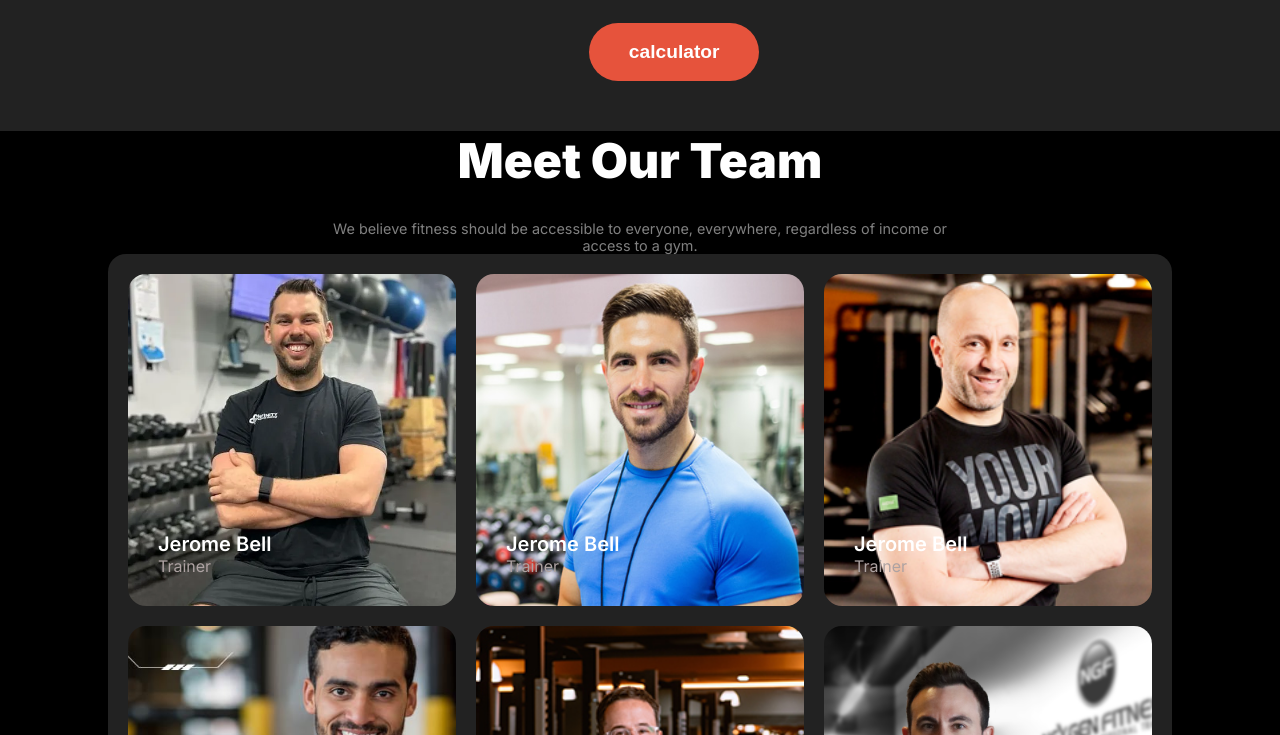
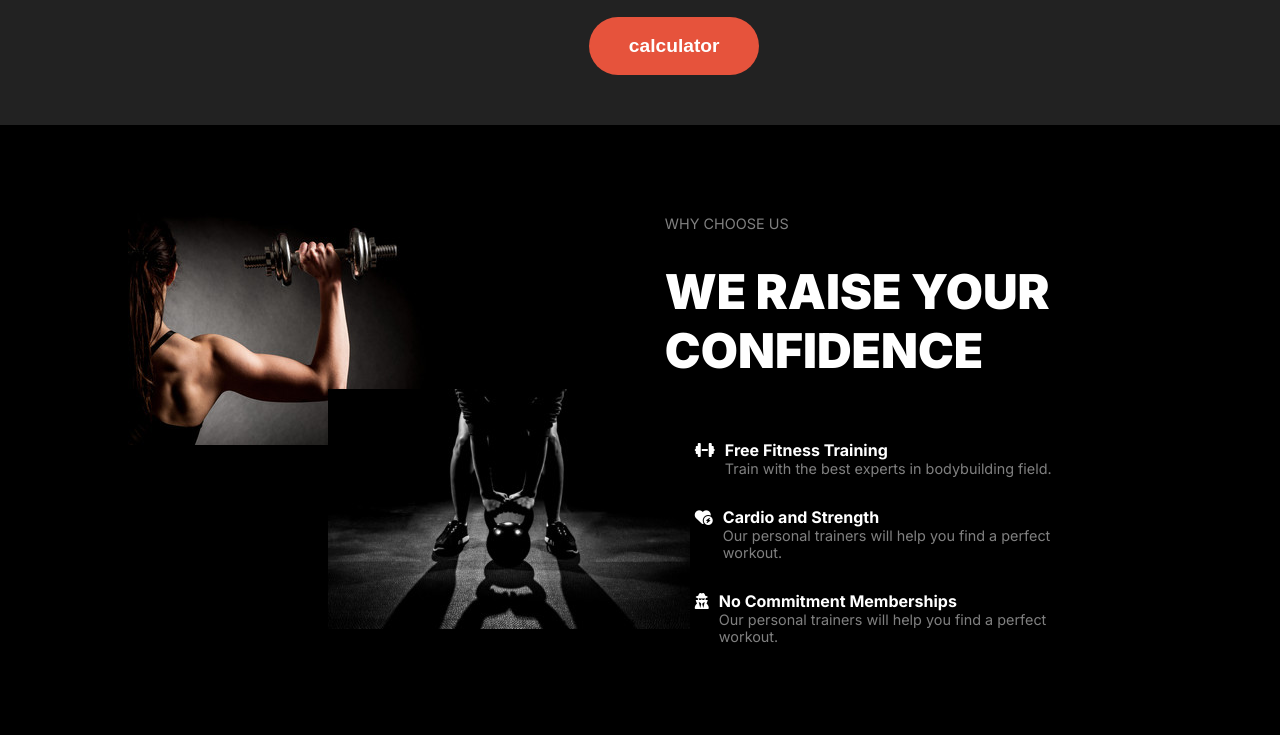
Before and after one commit to Imamasharmeen/B10A2-versatile-ui, a plain HTML site: page index.html in a window 1280 px wide. Shown: the part 2065-2800 px from the top of the page. Drawn offline with Linux system fonts and the light colour scheme.

Commit message:
Added confidence section amd made it responsive

```diff
--- a/index.html
+++ b/index.html
@@ -25,7 +25,7 @@
         </div>
         <div class="banner-section">
             <div class="banner-content">
-                <h3 class="banner-title">Get body in <br><span>shape</span>& stay<br> healthy</h3>
+                <h3 class="banner-title">Get body in<br><span class="font">shape </span>& stay healthy</h3>
 
                 <p class="banner-description">Lorem ipsum dolor sit amet, consectetur adipiscing elit. Sem<br> vestibulum sed scelerisque eros. Lectus faucibus.</p>
                 <div id="btn">
@@ -165,7 +165,59 @@
             </div>
 
         </section>
-<!-- /*BMI section ends here*/
+
+
+        <!-- /*BMI section ends here*/
+/*Confidence section starts here */-->
+
+        <section class="confidence-section">
+            <div class="confidence-section-image">
+                <div class="confidence-section-image1">
+
+                    <img class="image1" src="./images/fit1.jpg">
+                </div>
+                <div class="confidence-section-image2">
+                    <img class="image2" src="./images/fit2.jpg">
+                </div>
+            </div>
+
+
+            <div class="confidence-section-text">
+                <h4 class="choose-us">WHY CHOOSE US</h4>
+                <h3 class="title">WE RAISE YOUR
+                    CONFIDENCE</h3>
+                <div class="commitment-section">
+                    <div class="commitment">
+                        <div><i class="fa-solid fa-dumbbell"></i>
+                        </div>
+                        <div >
+                            <h4>Free Fitness Training</h4>
+                            <p class="choose-us">Train with the best experts in bodybuilding field.</p>
+                        </div>
+                    </div>
+                    <div class="commitment">
+                        <div><i class="fa-solid fa-heart-circle-bolt"></i></div>
+                        <div>
+                            <h4>Cardio and Strength</h4>
+                            <p class="choose-us">Our personal trainers will help you find a perfect
+                                workout.</p>
+                        </div>
+                    </div>
+                    <div class="commitment">
+                        <div>
+                            <i class="fa-solid fa-user-secret"></i></div>
+                        <div>
+                            <h4>No Commitment Memberships</h4>
+                            <p class="choose-us">Our personal trainers will help you find a perfect
+                                workout.</p>
+                        </div>
+                    </div>
+                </div>
+            </div>
+
+        </section>
+
+<!-- /*Confidence section ends here*/
 /*Meet section starts here */-->
         <section class="meet-section">
             <div class="meet-section-text">
--- a/style/media.css
+++ b/style/media.css
@@ -155,7 +155,42 @@
         padding: 7px 8px;
     }
 
-    /*BMI section ends here*/
+   /*BMI section ends here*/
+    /*Confidence section starts here */
+
+    .confidence-section {
+        flex-direction: column;
+        width: 85%;
+    }
+    .confidence-section-image {
+        width: 100%;
+    }
+    .image1,
+    .image2{
+        width: 100%;
+    }
+
+    .image1 {
+        top: 0px;
+    }
+
+    .image2 {
+
+        left: 80px;
+        bottom: 20px;
+    }
+    .confidence-section-text {
+        width: 100%;
+        padding: 0;
+        margin: 0;
+    }
+    .commitment{
+        flex-direction: column;
+        gap: 10px;
+
+    }
+
+    /*Confidence section ends here */
     /*Meet section starts here */
 
     .meet-section{
--- a/style/style.css
+++ b/style/style.css
@@ -2,6 +2,17 @@
 
 @import url('https://fonts.googleapis.com/css2?family=Inter:wght@100..900&display=swap');
 
+@font-face{
+    font-family: miama;
+    src: url(../font/Miama.ttf)
+}
+.font{
+    font-family: miama;
+    color: rgb(225, 225, 225);
+    font-size: 8rem;
+    font-weight: 400;
+
+}
 /* shared scetion starts here*/
 
 body {
@@ -43,13 +54,16 @@ body {
 .habit-description,
 .habit-images p,
 .description,
-.fitness-div1 p {
+.fitness-div1 p,
+.choose-us {
     color: rgba(255, 255, 255, 0.5);
     font-size: 0.9rem;
     font-weight: 400;
 }
+
 .title,
-.title1 .description {
+.title1 .description,
+.choose-us {
     margin-bottom: 30px;
 }
 
@@ -123,13 +137,6 @@ body {
     font-size: 5rem;
     font-weight: 900;
     margin-bottom: 30px;
-}
-
-span {
-    font-family: "Allura", cursive;
-    font-size: 5rem;
-    font-weight: 500;
-    font-style: italic;
 }
 
 .banner-description {
@@ -405,6 +412,66 @@ td,
 
 
 /*BMI section ends here*/
+/*Confidence section starts here */
+
+
+.confidence-section {
+    width: 80%;
+    margin: 0 auto;
+    padding: 50px 0;
+    display: flex;
+    justify-content: space-between;
+
+}
+
+.confidence-section-image {
+    width: 50%;
+
+}
+
+.confidence-section-image1,
+.confidence-section-image2 {
+    width: 70%;
+}
+
+.image1 {
+    position: relative;
+    top: 30px;
+
+}
+
+.image2 {
+    position: relative;
+    left: 200px;
+    bottom: 30px;
+}
+
+
+.confidence-section-text {
+    color: #FFFFFF;
+    width: 45%;
+    margin: 40px;
+
+}
+
+.title2 {
+    color: rgba(255, 255, 255, 0.5);
+    font-size: 14px;
+    font-weight: 400;
+}
+.commitment{
+    display: flex;
+    gap: 10px;
+
+}
+
+
+.commitment-section {
+    color: #FFFFFF;
+    padding: 30px;
+}
+
+/*Confidence section ends here */
 /*Meet section starts here */
 
 .meet-section {
```
Also changed, not shown: font/Miama.ttf (added), images/fit1.jpg (added), images/fit2.jpg (added).
